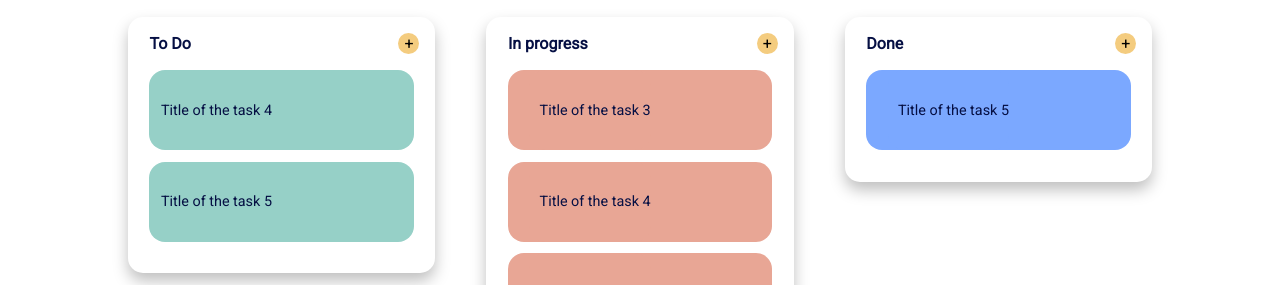
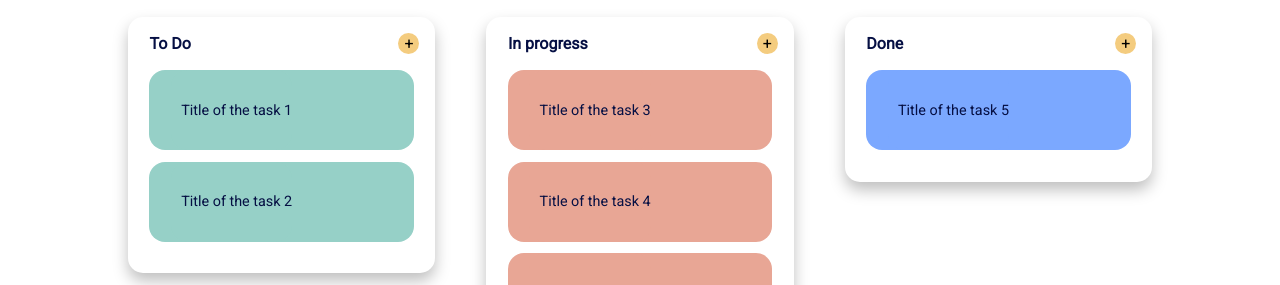
Before and after one commit to cecidlp/kanban, a Vue app: page /todos in a window 1280 px wide. Shown: the part 347-632 px from the top of the page. Built offline with nearby package versions, Linux system fonts and the light colour scheme.

Commit message:
Fixed merge todopage local into remote

```diff
--- a/src/pages/ToDoPage.vue
+++ b/src/pages/ToDoPage.vue
@@ -50,11 +50,10 @@
                 </form>
               </div>
             </div>
-            <div class="infoByTask1"@click="openModal">
-              <p>Title of the task 4</p>
+            <div v-for="singleNewTask in taskStatusTodo()" v-bind:key="singleNewTask.title" class="infoByTask1">
+              <div class="infoByTask1">
+              <p>{{singleNewTask.title}}</p>
             </div>
-            <div class="infoByTask1"@click="openModal">
-              <p>Title of the task 5</p>
             </div>
           </div>
         </div>
```
